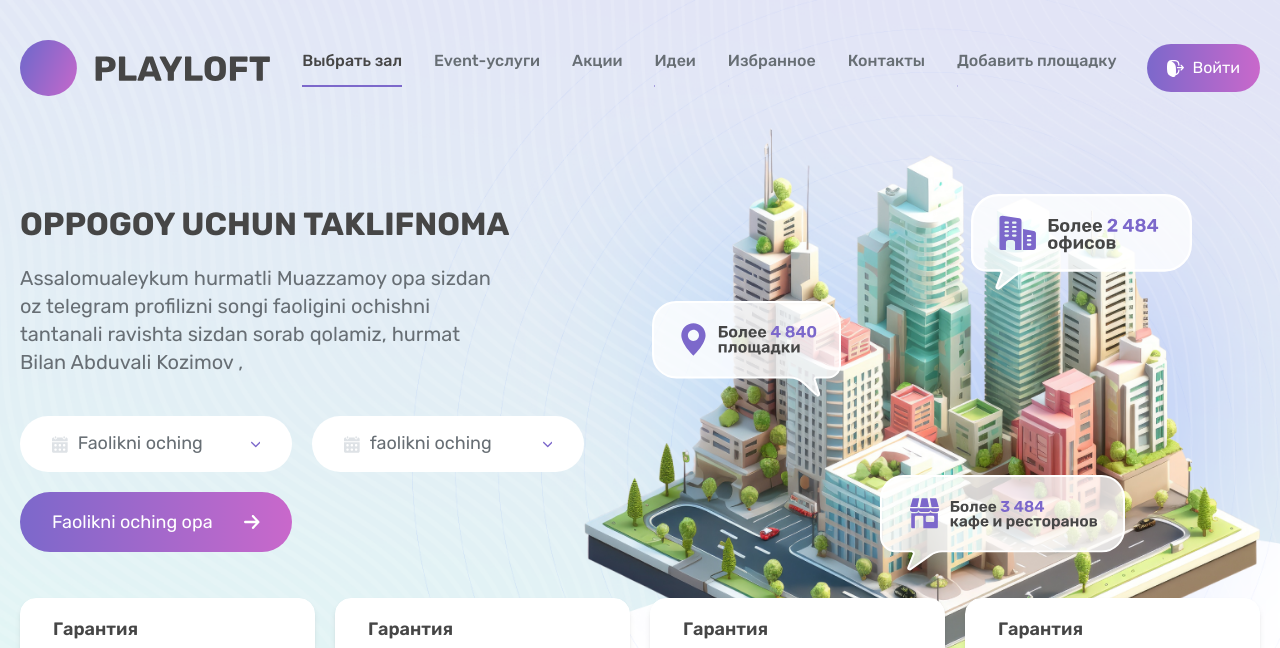
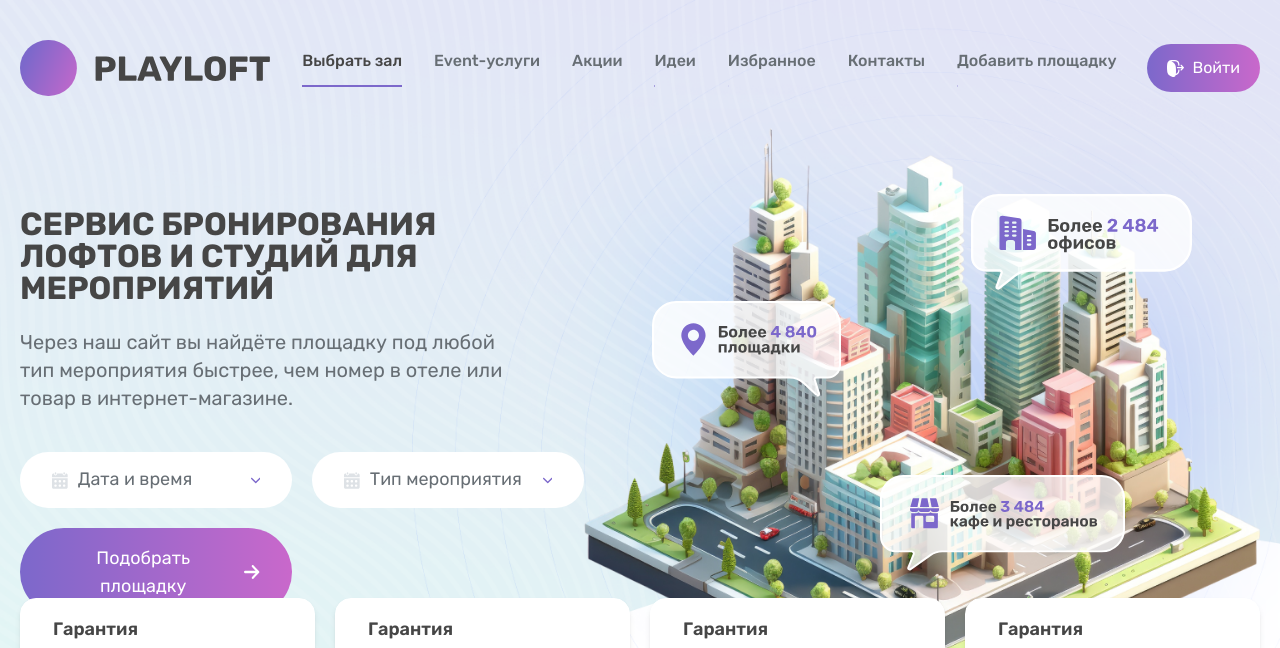
Before and after one commit to KozimovAbduvali/legendary-garbanzo, a website: page public/index.html in a window 1280 px wide. Shown: the top 648 px of the page. Drawn offline with nearby package versions, Linux system fonts and the light colour scheme; grey boxes are pictures that could not be loaded.

Commit message:
Update index.html

```diff
--- a/public/index.html
+++ b/public/index.html
@@ -120,10 +120,11 @@
         <div class="relative z-30">
           <div class="max-w-[36rem]">
             <h1 class="font-bold text-2xl lg:text-display text-brand-gray-600 uppercase">
-              Oppogoy uchun taklifnoma
+            сервис бронирования лофтов
+            и студий для мероприятий
             </h1>
             <p class="lg:text-xl text-brand-green-400 mt-4 md:mt-6 xl:pr-20">
-              Assalomualeykum hurmatli Muazzamoy opa sizdan oz telegram profilizni songi faoligini ochishni tantanali ravishta sizdan sorab qolamiz, hurmat Bilan Abduvali Kozimov ,
+                Через наш сайт вы найдёте площадку под любой тип мероприятия быстрее, чем номер в отеле или товар в интернет-магазине.
             </p>
           </div>
           <div class="max-w-[45rem] grid md:grid-cols-2 gap-3.5 md:gap-5 mt-5 md:mt-10">
@@ -134,7 +135,7 @@
                 <path d="M0 7.5V19C0 20.1045 0.8955 21 2 21H18C19.1045 21 20 20.1045 20 19V7.5H0ZM6 17.5C6 18.0525 5.5525 18.5 5 18.5H4C3.4475 18.5 3 18.0525 3 17.5V16.5C3 15.9475 3.4475 15.5 4 15.5H5C5.5525 15.5 6 15.9475 6 16.5V17.5ZM6 12C6 12.5525 5.5525 13 5 13H4C3.4475 13 3 12.5525 3 12V11C3 10.4475 3.4475 10 4 10H5C5.5525 10 6 10.4475 6 11V12ZM11.5 17.5C11.5 18.0525 11.0525 18.5 10.5 18.5H9.5C8.9475 18.5 8.5 18.0525 8.5 17.5V16.5C8.5 15.9475 8.9475 15.5 9.5 15.5H10.5C11.0525 15.5 11.5 15.9475 11.5 16.5V17.5ZM11.5 12C11.5 12.5525 11.0525 13 10.5 13H9.5C8.9475 13 8.5 12.5525 8.5 12V11C8.5 10.4475 8.9475 10 9.5 10H10.5C11.0525 10 11.5 10.4475 11.5 11V12ZM17 17.5C17 18.0525 16.5525 18.5 16 18.5H15C14.4475 18.5 14 18.0525 14 17.5V16.5C14 15.9475 14.4475 15.5 15 15.5H16C16.5525 15.5 17 15.9475 17 16.5V17.5ZM17 12C17 12.5525 16.5525 13 16 13H15C14.4475 13 14 12.5525 14 12V11C14 10.4475 14.4475 10 15 10H16C16.5525 10 17 10.4475 17 11V12Z" fill="#DEE2E6"/>
                 <path d="M20 6.5V3.5C20 2.3955 19.1045 1.5 18 1.5H17.5V2C17.5 3.103 16.603 4 15.5 4C14.397 4 13.5 3.103 13.5 2V1.5H6.5V2C6.5 3.103 5.603 4 4.5 4C3.397 4 2.5 3.103 2.5 2V1.5H2C0.8955 1.5 0 2.3955 0 3.5V6.5H20Z" fill="#DEE2E6"/>
               </svg>
-              <input class="bg-transparent w-full focus:outline-none placeholder:lg:text-lg placeholder:text-brand-green-400" type="text" name="" id="" placeholder="Faolikni oching">
+              <input class="bg-transparent w-full focus:outline-none placeholder:lg:text-lg placeholder:text-brand-green-400" type="text" name="" id="" placeholder="Дата и время">
               <svg width="12" height="7" viewBox="0 0 12 7" fill="none" xmlns="http://www.w3.org/2000/svg">
                 <path d="M6.02738 6.99999C5.91413 7.00065 5.80186 6.97859 5.69701 6.93507C5.59216 6.89155 5.4968 6.82742 5.41639 6.74637L0.253081 1.49906C0.091036 1.33438 0 1.11102 0 0.878129C0 0.645235 0.091036 0.421879 0.253081 0.257198C0.415126 0.092517 0.634906 0 0.864073 0C1.09324 0 1.31302 0.092517 1.47506 0.257198L6.02738 4.89232L10.5797 0.265944C10.7443 0.122669 10.9561 0.0478021 11.1727 0.0563037C11.3892 0.0648054 11.5947 0.15605 11.748 0.311803C11.9012 0.467555 11.991 0.676345 11.9994 0.896448C12.0077 1.11655 11.9341 1.33176 11.7931 1.49906L6.62977 6.74637C6.46948 6.90793 6.25314 6.99902 6.02738 6.99999Z" fill="#7C68CB"/>
               </svg>
@@ -147,14 +148,14 @@
                 <path d="M0 7.5V19C0 20.1045 0.8955 21 2 21H18C19.1045 21 20 20.1045 20 19V7.5H0ZM6 17.5C6 18.0525 5.5525 18.5 5 18.5H4C3.4475 18.5 3 18.0525 3 17.5V16.5C3 15.9475 3.4475 15.5 4 15.5H5C5.5525 15.5 6 15.9475 6 16.5V17.5ZM6 12C6 12.5525 5.5525 13 5 13H4C3.4475 13 3 12.5525 3 12V11C3 10.4475 3.4475 10 4 10H5C5.5525 10 6 10.4475 6 11V12ZM11.5 17.5C11.5 18.0525 11.0525 18.5 10.5 18.5H9.5C8.9475 18.5 8.5 18.0525 8.5 17.5V16.5C8.5 15.9475 8.9475 15.5 9.5 15.5H10.5C11.0525 15.5 11.5 15.9475 11.5 16.5V17.5ZM11.5 12C11.5 12.5525 11.0525 13 10.5 13H9.5C8.9475 13 8.5 12.5525 8.5 12V11C8.5 10.4475 8.9475 10 9.5 10H10.5C11.0525 10 11.5 10.4475 11.5 11V12ZM17 17.5C17 18.0525 16.5525 18.5 16 18.5H15C14.4475 18.5 14 18.0525 14 17.5V16.5C14 15.9475 14.4475 15.5 15 15.5H16C16.5525 15.5 17 15.9475 17 16.5V17.5ZM17 12C17 12.5525 16.5525 13 16 13H15C14.4475 13 14 12.5525 14 12V11C14 10.4475 14.4475 10 15 10H16C16.5525 10 17 10.4475 17 11V12Z" fill="#DEE2E6"/>
                 <path d="M20 6.5V3.5C20 2.3955 19.1045 1.5 18 1.5H17.5V2C17.5 3.103 16.603 4 15.5 4C14.397 4 13.5 3.103 13.5 2V1.5H6.5V2C6.5 3.103 5.603 4 4.5 4C3.397 4 2.5 3.103 2.5 2V1.5H2C0.8955 1.5 0 2.3955 0 3.5V6.5H20Z" fill="#DEE2E6"/>
               </svg>
-              <input class="bg-transparent w-full focus:outline-none placeholder:lg:text-lg placeholder:text-brand-green-400" type="text" name="" id="" placeholder="faolikni oching">
+              <input class="bg-transparent w-full focus:outline-none placeholder:lg:text-lg placeholder:text-brand-green-400" type="text" name="" id="" placeholder="Тип мероприятия">
               <svg width="12" height="7" viewBox="0 0 12 7" fill="none" xmlns="http://www.w3.org/2000/svg">
                 <path d="M6.02738 6.99999C5.91413 7.00065 5.80186 6.97859 5.69701 6.93507C5.59216 6.89155 5.4968 6.82742 5.41639 6.74637L0.253081 1.49906C0.091036 1.33438 0 1.11102 0 0.878129C0 0.645235 0.091036 0.421879 0.253081 0.257198C0.415126 0.092517 0.634906 0 0.864073 0C1.09324 0 1.31302 0.092517 1.47506 0.257198L6.02738 4.89232L10.5797 0.265944C10.7443 0.122669 10.9561 0.0478021 11.1727 0.0563037C11.3892 0.0648054 11.5947 0.15605 11.748 0.311803C11.9012 0.467555 11.991 0.676345 11.9994 0.896448C12.0077 1.11655 11.9341 1.33176 11.7931 1.49906L6.62977 6.74637C6.46948 6.90793 6.25314 6.99902 6.02738 6.99999Z" fill="#7C68CB"/>
               </svg>
             </div>
 
             <button class="bg-gradient-to-r to-secondary from-brand-blue-500 text-white text-lg flex items-center justify-center md:justify-between gap-5 md:gap-2.5 rounded-full transition duration-300 hover:opacity-75 hover:shadow-lg px-6 md:px-8 py-2 md:py-4">
-              Faolikni oching opa
+             Подобрать площадку
               <svg width="16" height="14" viewBox="0 0 16 14" fill="none" xmlns="http://www.w3.org/2000/svg">
                 <path d="M0.935075 8.14581C0.998724 8.15665 1.06314 8.16165 1.12759 8.16077L12.1017 8.16077L11.8624 8.27757C11.6285 8.39376 11.4157 8.55187 11.2336 8.74478L8.15617 11.9743C7.75087 12.3804 7.68276 13.0335 7.99478 13.5219C8.35793 14.0424 9.05435 14.1554 9.55033 13.7743C9.5904 13.7435 9.62848 13.7099 9.66427 13.6738L15.2292 7.83373C15.6641 7.37784 15.6645 6.63831 15.2301 6.18191C15.2298 6.18162 15.2295 6.18129 15.2292 6.181L9.66427 0.340946C9.22903 -0.114542 8.52433 -0.11352 8.09026 0.343245C8.0561 0.379197 8.02421 0.417449 7.99479 0.457746C7.68277 0.946157 7.75087 1.59933 8.15617 2.00536L11.228 5.24075C11.3913 5.4123 11.5791 5.55615 11.7845 5.66707L12.1184 5.82475L1.18884 5.82475C0.620272 5.8026 0.121443 6.21939 0.01463 6.80588C-0.0837654 7.44263 0.32832 8.04251 0.935075 8.14581Z" fill="white"/>
               </svg>
```
